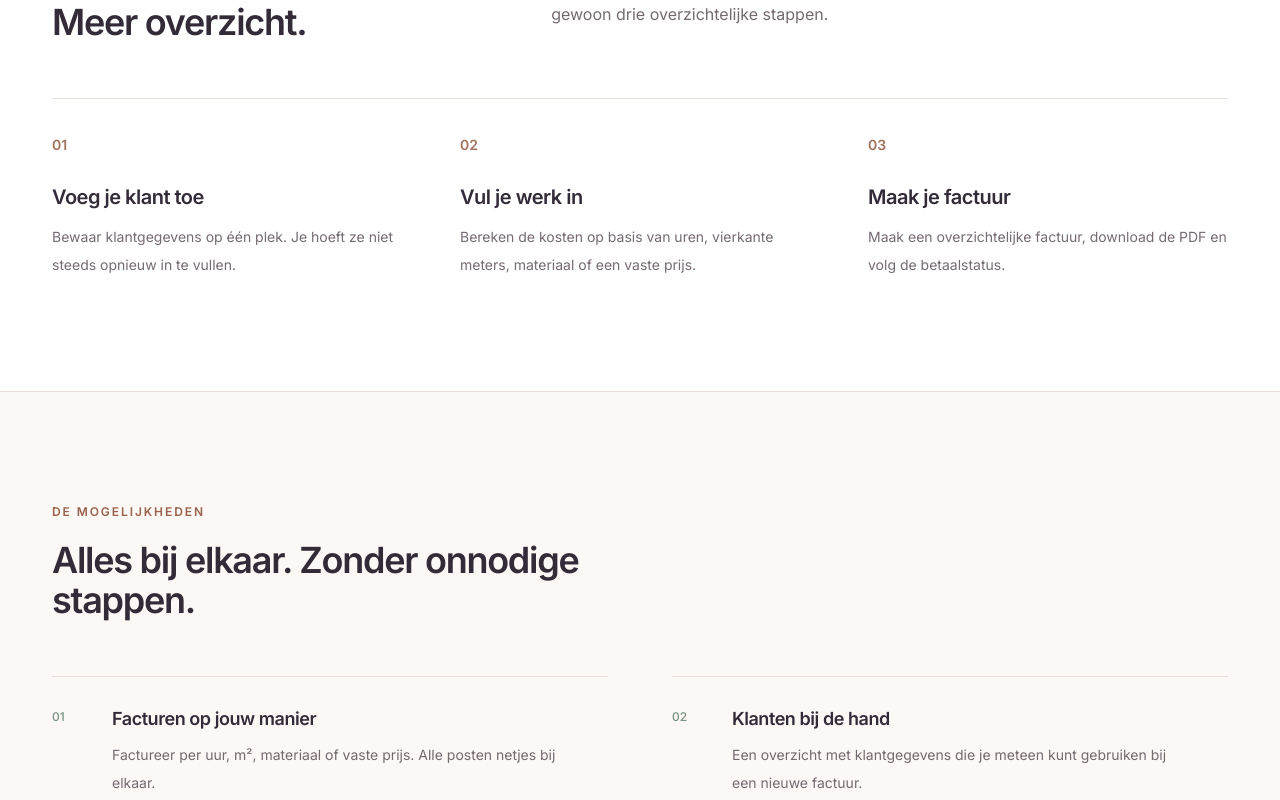
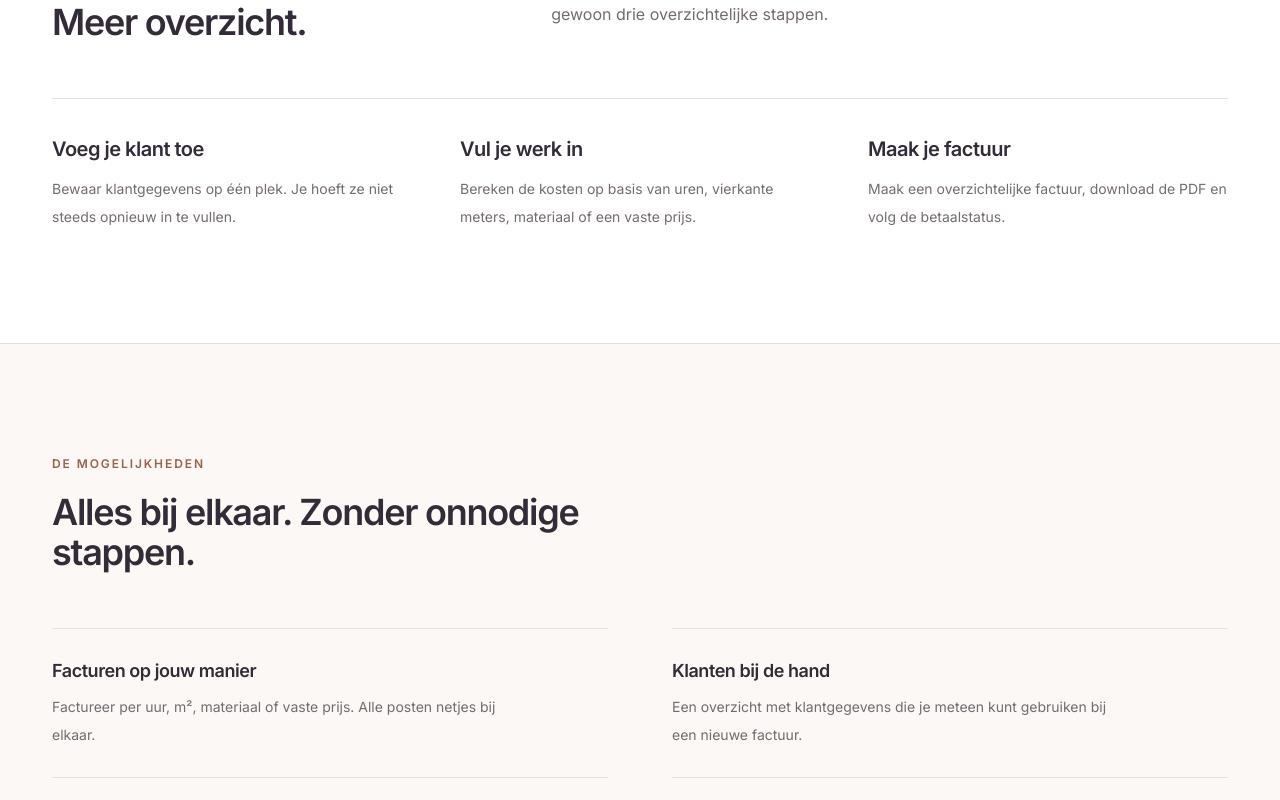
Before and after one commit to bouchraelamrani963-web/time2pay, a Next.js app: page / in a window 1280 px wide. Shown: the part 1160-1960 px from the top of the page. Built offline with nearby package versions, Linux system fonts and the light colour scheme; no server answers.

Commit message:
Remove numbered labels from homepage feature and workflow sections

```diff
--- a/src/components/LandingPage.tsx
+++ b/src/components/LandingPage.tsx
@@ -4,17 +4,14 @@ import { ArrowRight, ArrowUpRight, Check } from "lucide-react";
 
 const steps = [
   {
-    number: "01",
     title: "Voeg je klant toe",
     description: "Bewaar klantgegevens op één plek. Je hoeft ze niet steeds opnieuw in te vullen.",
   },
   {
-    number: "02",
     title: "Vul je werk in",
     description: "Bereken de kosten op basis van uren, vierkante meters, materiaal of een vaste prijs.",
   },
   {
-    number: "03",
     title: "Maak je factuur",
     description: "Maak een overzichtelijke factuur, download de PDF en volg de betaalstatus.",
   },
@@ -22,32 +19,26 @@ const steps = [
 
 const features = [
   {
-    number: "01",
     title: "Facturen op jouw manier",
     description: "Factureer per uur, m², materiaal of vaste prijs. Alle posten netjes bij elkaar.",
   },
   {
-    number: "02",
     title: "Klanten bij de hand",
     description: "Een overzicht met klantgegevens die je meteen kunt gebruiken bij een nieuwe factuur.",
   },
   {
-    number: "03",
     title: "Zie wat nog openstaat",
     description: "Houd bij welke facturen betaald zijn en welke nog aandacht nodig hebben.",
   },
   {
-    number: "04",
     title: "Professionele PDF's",
     description: "Een duidelijk document dat je kunt downloaden, printen of naar je klant versturen.",
   },
   {
-    number: "05",
     title: "Inzicht zonder zoeken",
     description: "Bekijk je omzet, je openstaande bedragen en je recente facturen in één overzicht.",
   },
   {
-    number: "06",
     title: "Betalingen opvolgen",
     description: "Houd vervaldatums in de gaten en stuur een herinnering wanneer dat nodig is.",
   },
@@ -198,9 +189,8 @@ export default function LandingPage() {
             </div>
             <div className="mt-14 grid gap-9 border-t border-[#e9deda] pt-9 md:grid-cols-3 md:gap-12">
               {steps.map((step) => (
-                <div key={step.number}>
-                  <p className="text-sm font-semibold text-[#a2715e]">{step.number}</p>
-                  <h3 className="mt-7 text-xl font-semibold tracking-tight text-[#342b39]">{step.title}</h3>
+                <div key={step.title}>
+                  <h3 className="text-xl font-semibold tracking-tight text-[#342b39]">{step.title}</h3>
                   <p className="mt-3 max-w-sm text-sm leading-7 text-[#766a73]">{step.description}</p>
                 </div>
               ))}
@@ -216,8 +206,7 @@ export default function LandingPage() {
             </div>
             <div className="grid gap-x-16 md:grid-cols-2">
               {features.map((feature) => (
-                <div key={feature.number} className="grid grid-cols-[36px_1fr] gap-3 border-t border-[#e9deda] py-7 sm:gap-6">
-                  <span className="pt-1 text-xs font-medium text-[#789182]">{feature.number}</span>
+                <div key={feature.title} className="border-t border-[#e9deda] py-7">
                   <div>
                     <h3 className="text-lg font-semibold tracking-tight">{feature.title}</h3>
                     <p className="mt-2 max-w-md text-sm leading-7 text-[#746a70]">{feature.description}</p>
```
